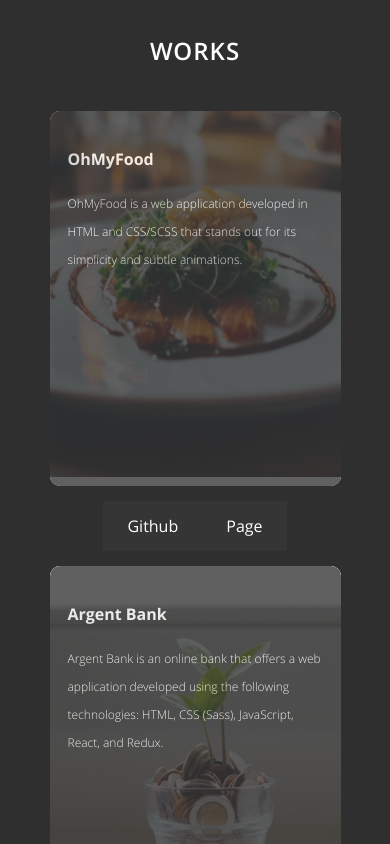
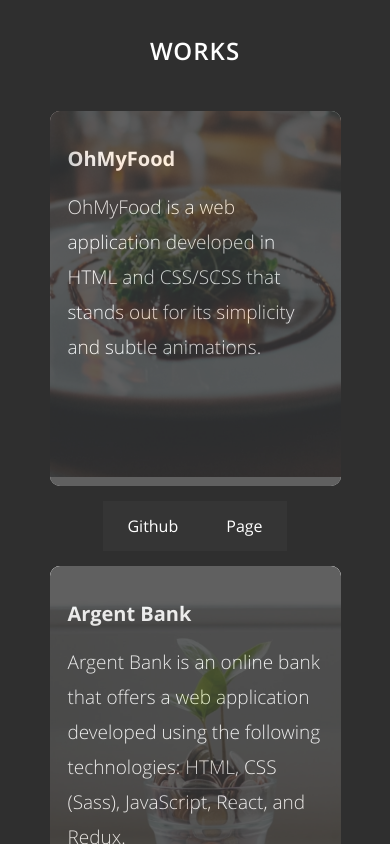
Before and after one commit to LmAnthony/Portfolio-LmAnthony, a React (Create React App) app: page / in a window 390 px wide. Shown: the part 1780-2624 px from the top of the page. Built offline with nearby package versions, Linux system fonts and the light colour scheme.

Commit message:
portfolio css/mediaqueries changes

```diff
--- a/src/components/Portfolio/_portfolio.scss
+++ b/src/components/Portfolio/_portfolio.scss
@@ -76,13 +76,13 @@ $btn-hover-bg-color: rgba(80, 80, 80, 0.6);
 
 // Portfolio item title
 .portfolio-item .portfolio-item-meta h5 {
-  font: 16px/60px 'opensans-bold', sans-serif;
+  font: 20px/60px 'opensans-bold', sans-serif;
   color: #fff;
 }
 
 // Portfolio item description
 .portfolio-item .portfolio-item-meta p {
-  font: 14px/26px 'opensans-light', sans-serif;
+  font: 17.5px/30px 'opensans-light', sans-serif;
   color: #ffffff;
   margin-bottom: 0;
 }
--- a/src/css/_mediaqueries.scss
+++ b/src/css/_mediaqueries.scss
@@ -28,10 +28,10 @@
       transition: width 0.3s ease-in-out; /* Ajout de la transition */
    }
    .portfolio-item .portfolio-item-meta h5, .portfolio-item .portfolio-item-meta p {
-      font-size: 16px;
+      font-size: 20px;
   }
   .portfolio-item .portfolio-item-meta p {
-     font: 12px/28px 'opensans-light', sans-serif;
+     font: 22px/32px 'opensans-light', sans-serif;
   }
 }
 /* screenwidth less than 900px
@@ -260,7 +260,7 @@
       font-size: 20px;
   }
   .portfolio-item .portfolio-item-meta p {
-     font: 12px/26px 'opensans-light', sans-serif;
+     font: 24px/40px 'opensans-light', sans-serif;
   }
 
    /* footer
@@ -309,10 +309,10 @@
    /* Portfolio Section
    /* ----------------------------------------------------------------- */
    .portfolio-item .portfolio-item-meta h5, .portfolio-item .portfolio-item-meta p {
-      font-size: 16px;
+      font-size: 20px;
   }
   .portfolio-item .portfolio-item-meta p {
-     font: 12px/28px 'opensans-light', sans-serif;
+     font: 19px/35px 'opensans-light', sans-serif;
   }
 
    /* header social links */
@@ -335,6 +335,6 @@
       font-size: 13.5px;
   }
   .portfolio-item .portfolio-item-meta p {
-     font: 12px/22px 'opensans-light', sans-serif;
+     font: 12.5px/24px 'opensans-light', sans-serif;
   }
 }
--- a/src/css/main.css
+++ b/src/css/main.css
@@ -326,12 +326,12 @@ footer .social-links li:first-child {
 }
 
 .portfolio-item .portfolio-item-meta h5 {
-  font: 16px/60px "opensans-bold", sans-serif;
+  font: 20px/60px "opensans-bold", sans-serif;
   color: #fff;
 }
 
 .portfolio-item .portfolio-item-meta p {
-  font: 14px/26px "opensans-light", sans-serif;
+  font: 17.5px/30px "opensans-light", sans-serif;
   color: #ffffff;
   margin-bottom: 0;
 }
@@ -1979,10 +1979,10 @@ properly.
     transition: width 0.3s ease-in-out; /* Ajout de la transition */
   }
   .portfolio-item .portfolio-item-meta h5, .portfolio-item .portfolio-item-meta p {
-    font-size: 16px;
+    font-size: 20px;
   }
   .portfolio-item .portfolio-item-meta p {
-    font: 12px/28px "opensans-light", sans-serif;
+    font: 22px/32px "opensans-light", sans-serif;
   }
 }
 /* screenwidth less than 900px
@@ -2220,7 +2220,7 @@ properly.
     font-size: 20px;
   }
   .portfolio-item .portfolio-item-meta p {
-    font: 12px/26px "opensans-light", sans-serif;
+    font: 24px/40px "opensans-light", sans-serif;
   }
   /* footer
   ------------------------------------------------------------------------ */
@@ -2274,10 +2274,10 @@ properly.
   /* Portfolio Section
   /* ----------------------------------------------------------------- */
   .portfolio-item .portfolio-item-meta h5, .portfolio-item .portfolio-item-meta p {
-    font-size: 16px;
+    font-size: 20px;
   }
   .portfolio-item .portfolio-item-meta p {
-    font: 12px/28px "opensans-light", sans-serif;
+    font: 19px/35px "opensans-light", sans-serif;
   }
   /* header social links */
   header .social {
@@ -2303,6 +2303,6 @@ properly.
     font-size: 13.5px;
   }
   .portfolio-item .portfolio-item-meta p {
-    font: 12px/22px "opensans-light", sans-serif;
+    font: 12.5px/24px "opensans-light", sans-serif;
   }
 }/*# sourceMappingURL=main.css.map */
```
Also changed, not shown: 1 other file (tests, documents, lock files or other folders).
